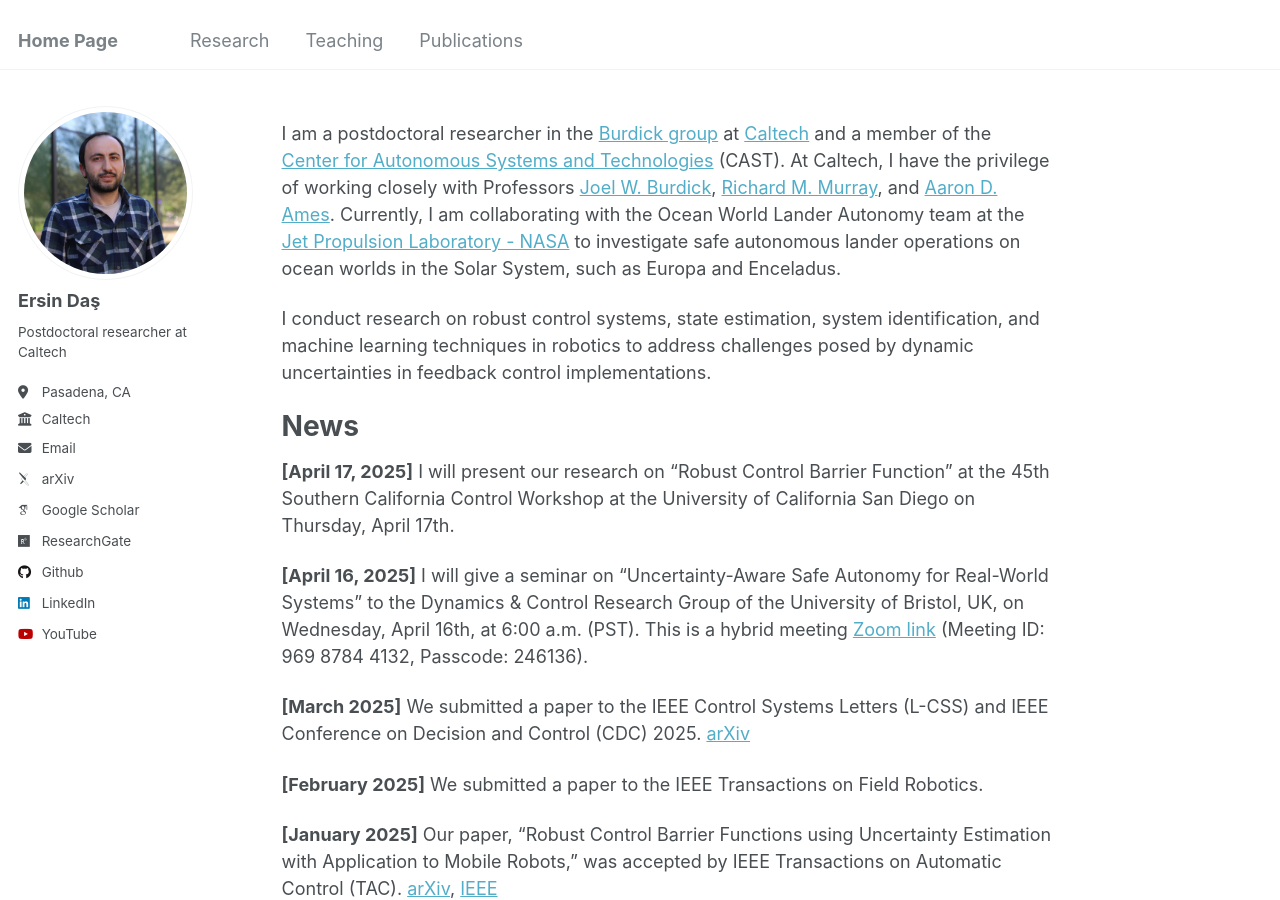
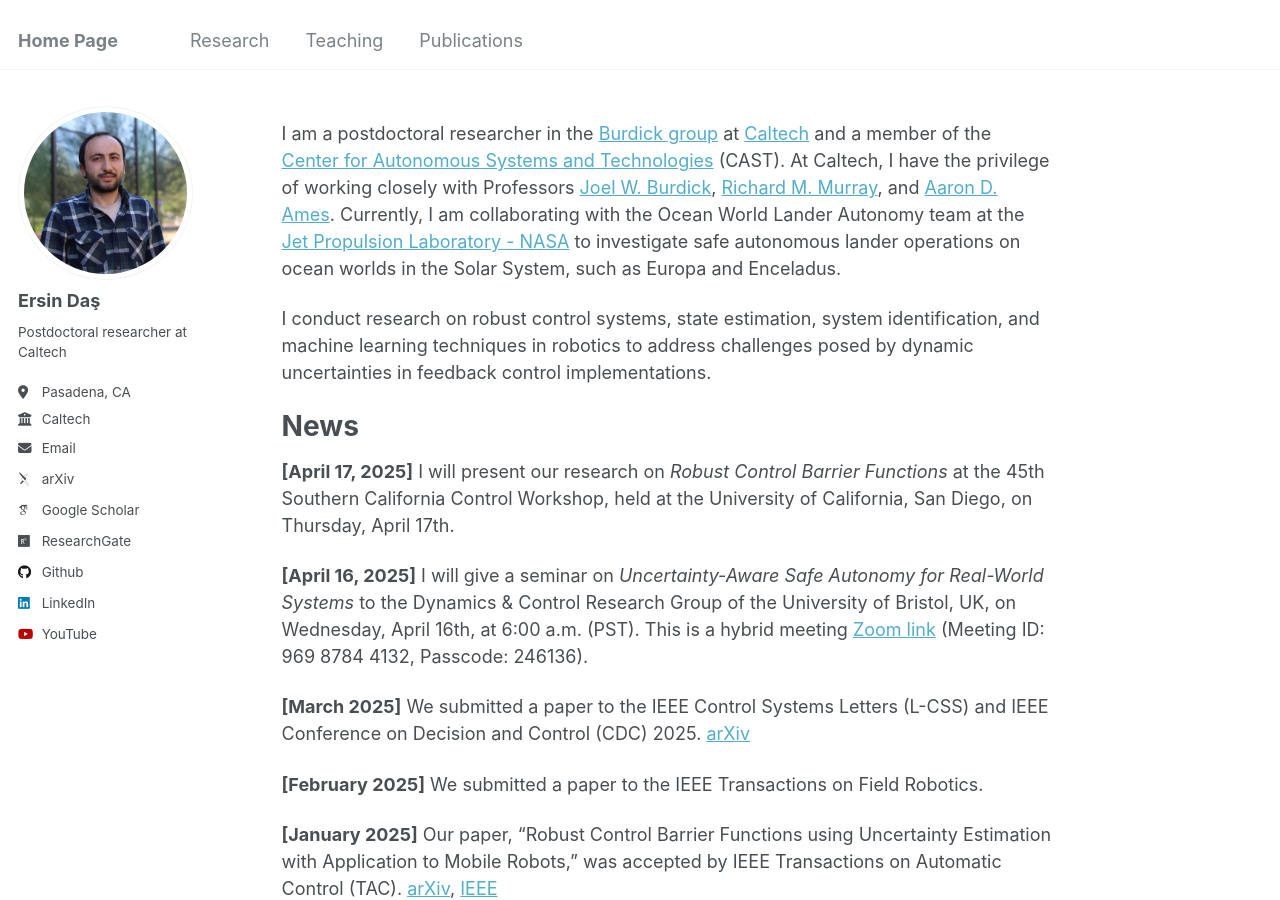
Before and after one commit to ersindas/ersindas.github.io, a Jekyll site: the page built from _pages/about.md, in a window 1280 px wide and 900 px high. Built offline with Jekyll 4.4.1, drawn with Linux system fonts in a browser that asks for light colours; some web fonts are replaced.

Commit message:
Update about.md

```diff
--- a/_pages/about.md
+++ b/_pages/about.md
@@ -13,9 +13,9 @@ I conduct research on robust control systems, state estimation, system identific
 
 News
 ======
-**[April 17, 2025]** I will present our research on "Robust Control Barrier Function" at the 45th Southern California Control Workshop at the University of California San Diego on Thursday, April 17th.
+**[April 17, 2025]** I will present our research on *Robust Control Barrier Functions* at the 45th Southern California Control Workshop, held at the University of California, San Diego, on Thursday, April 17th.
 
-**[April 16, 2025]** I will give a seminar on "Uncertainty-Aware Safe Autonomy for Real-World Systems" to the Dynamics & Control Research Group of the University of Bristol, UK, on Wednesday, April 16th, at 6:00 a.m. (PST). This is a hybrid meeting [Zoom link](https://bristol-ac-uk.zoom.us/j/96987844132?pwd=aUNnx6lfS62ee1R4WKpYcPUvfM659k.1) (Meeting ID: 969 8784 4132, Passcode: 246136).
+**[April 16, 2025]** I will give a seminar on *Uncertainty-Aware Safe Autonomy for Real-World Systems* to the Dynamics & Control Research Group of the University of Bristol, UK, on Wednesday, April 16th, at 6:00 a.m. (PST). This is a hybrid meeting [Zoom link](https://bristol-ac-uk.zoom.us/j/96987844132?pwd=aUNnx6lfS62ee1R4WKpYcPUvfM659k.1) (Meeting ID: 969 8784 4132, Passcode: 246136).
 
 **[March 2025]** We submitted a paper to the IEEE Control Systems Letters (L-CSS) and IEEE Conference on Decision and Control (CDC) 2025. [arXiv](https://arxiv.org/pdf/2503.15734)
 
```
